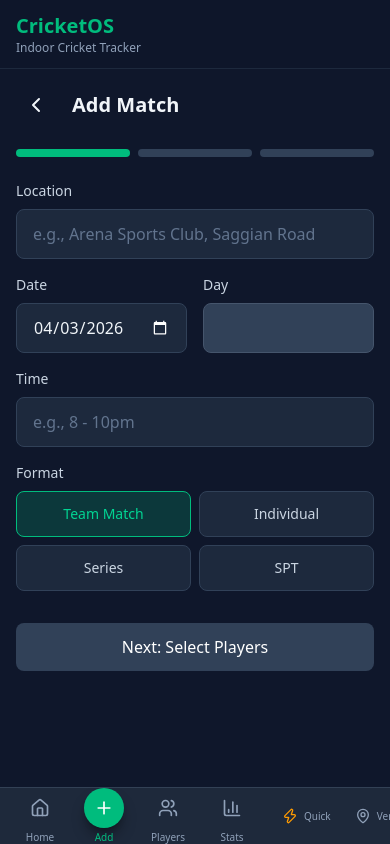
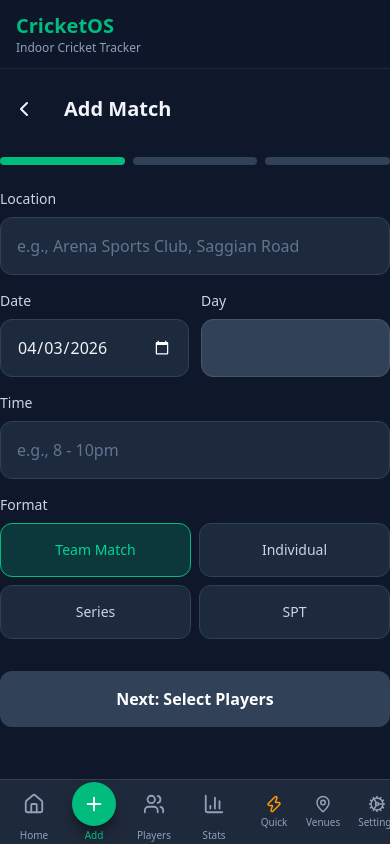
Before and after one commit to founder-kindigi/CricketOS, a React (Vite) app: page /add in a window 390 px wide. Built offline with nearby package versions, Linux system fonts and the light colour scheme.

Commit message:
Improve mobile-first UX: larger touch targets, disabled zoom, safe areas, momentum scroll

```diff
--- a/index.html
+++ b/index.html
@@ -4,11 +4,13 @@
     <meta charset="UTF-8" />
     <link rel="icon" href="/favicon.svg" type="image/svg+xml" />
     <link rel="apple-touch-icon" href="/pwa-192x192.svg" />
-    <meta name="viewport" content="width=device-width, initial-scale=1.0, viewport-fit=cover" />
+    <meta name="viewport" content="width=device-width, initial-scale=1, maximum-scale=1, user-scalable=no, viewport-fit=cover" />
     <meta name="theme-color" content="#1e293b" />
     <meta name="description" content="Track indoor cricket matches with your crew" />
     <meta name="apple-mobile-web-app-capable" content="yes" />
     <meta name="apple-mobile-web-app-status-bar-style" content="black-translucent" />
+    <meta name="mobile-web-app-capable" content="yes" />
+    <meta name="format-detection" content="telephone=no" />
     <title>CricketOS</title>
   </head>
   <body>
--- a/src/components/Layout.tsx
+++ b/src/components/Layout.tsx
@@ -24,7 +24,7 @@ export function Layout({ children }: LayoutProps) {
 
   if (!_hasHydrated) {
     return (
-      <div className="min-h-screen bg-slate-900 dark:bg-slate-900 light:bg-slate-50 flex items-center justify-center">
+      <div className="fixed inset-0 bg-slate-900 dark:bg-slate-900 light:bg-slate-50 flex items-center justify-center">
         <div className="text-center">
           <div className="w-16 h-16 border-4 border-emerald-500 border-t-transparent rounded-full animate-spin mx-auto mb-4"></div>
           <p className="text-slate-400 dark:text-slate-400 light:text-slate-500">Loading...</p>
@@ -34,8 +34,8 @@ export function Layout({ children }: LayoutProps) {
   }
 
   return (
-    <div className="min-h-screen bg-slate-900 dark:bg-slate-900 light:bg-slate-50 text-slate-100 dark:text-slate-100 light:text-slate-900 pb-20">
-      <header className="sticky top-0 z-40 bg-slate-900/95 dark:bg-slate-900/95 light:bg-white/95 backdrop-blur-lg border-b border-slate-800 dark:border-slate-800 light:border-slate-200">
+    <div className="fixed inset-0 bg-slate-900 dark:bg-slate-900 light:bg-slate-50 text-slate-100 dark:text-slate-100 light:text-slate-900 pb-20">
+      <header className="sticky top-0 z-40 bg-slate-900/95 dark:bg-slate-900/95 light:bg-white/95 backdrop-blur-lg border-b border-slate-800 dark:border-slate-800 light:border-slate-200 safe-top">
         <div className="px-4 py-3">
           <h1 className="text-xl font-bold text-emerald-500 dark:text-emerald-400 light:text-emerald-600">CricketOS</h1>
           <p className="text-xs text-slate-400 dark:text-slate-400 light:text-slate-500">
@@ -43,7 +43,7 @@ export function Layout({ children }: LayoutProps) {
           </p>
         </div>
       </header>
-      <main className="px-4 py-4">
+      <main className="h-[calc(100vh-110px)] h-[calc(100dvh-110px)] overflow-y-auto overscroll-contain px-4 py-4 safe-left safe-right">
         {children}
       </main>
       <Navbar />
--- a/src/components/Navbar.tsx
+++ b/src/components/Navbar.tsx
@@ -17,26 +17,26 @@ const secondaryNavItems = [
 export function Navbar() {
   return (
     <nav className="fixed bottom-0 left-0 right-0 z-50 bg-slate-900/95 dark:bg-slate-900/95 light:bg-white/95 backdrop-blur-lg border-t border-slate-800 dark:border-slate-800 light:border-slate-200 safe-area-pb">
-      <div className="flex items-center h-14 px-2">
+      <div className="flex items-center h-16 px-1">
         <div className="flex-1 flex justify-around">
           {navItems.map(({ to, icon: Icon, label, highlight }) => (
             <NavLink
               key={to}
               to={to}
               className={({ isActive }) =>
-                `flex flex-col items-center justify-center gap-0.5 px-3 py-1.5 rounded-xl transition-all ${
+                `flex flex-col items-center justify-center gap-0.5 px-2 py-1 rounded-xl transition-all touch-target ${
                   isActive
                     ? 'text-emerald-500 dark:text-emerald-400 light:text-emerald-600'
-                    : 'text-slate-400 dark:text-slate-400 light:text-slate-500 hover:text-slate-600 dark:hover:text-slate-200'
+                    : 'text-slate-400 dark:text-slate-400 light:text-slate-500 active:bg-slate-800/50 dark:active:bg-slate-800/50 light:active:bg-slate-100/50'
                 }`
               }
             >
-              <div className={`flex items-center justify-center w-10 h-10 rounded-full transition-all ${
+              <div className={`flex items-center justify-center w-11 h-11 rounded-full transition-all ${
                 highlight
                   ? 'bg-emerald-500 dark:bg-emerald-500 light:bg-emerald-500 text-white shadow-lg shadow-emerald-500/30'
                   : ''
               }`}>
-                <Icon size={20} />
+                <Icon size={22} />
               </div>
               <span className="text-[10px] font-medium">{label}</span>
             </NavLink>
@@ -45,20 +45,20 @@ export function Navbar() {
 
         <div className="w-px h-8 bg-slate-700 dark:bg-slate-700 light:bg-slate-200 mx-1"></div>
 
-        <div className="flex items-center gap-1">
+        <div className="flex items-center gap-0.5">
           {secondaryNavItems.map(({ to, icon: Icon, label, highlight }) => (
             <NavLink
               key={to}
               to={to}
               className={({ isActive }) =>
-                `flex items-center gap-1.5 px-2.5 py-2 rounded-lg transition-all ${
+                `flex flex-col items-center justify-center gap-0.5 px-2 py-1 rounded-lg transition-all touch-target ${
                   isActive
                     ? 'text-emerald-500 dark:text-emerald-400 light:text-emerald-600 bg-emerald-500/10 dark:bg-emerald-500/10 light:bg-emerald-50'
-                    : 'text-slate-400 dark:text-slate-400 light:text-slate-500 hover:bg-slate-800 dark:hover:bg-slate-800 light:hover:bg-slate-100'
+                    : 'text-slate-400 dark:text-slate-400 light:text-slate-500 active:bg-slate-800/50 dark:active:bg-slate-800/50 light:active:bg-slate-100/50'
                 }`
               }
             >
-              <Icon size={16} className={highlight ? 'text-amber-500 dark:text-amber-400 light:text-amber-500' : ''} />
+              <Icon size={18} className={highlight ? 'text-amber-500 dark:text-amber-400 light:text-amber-500' : ''} />
               <span className="text-[10px] font-medium">{label}</span>
             </NavLink>
           ))}
--- a/src/index.css
+++ b/src/index.css
@@ -1,19 +1,42 @@
 @import "tailwindcss";
 
 :root {
-  font-family: system-ui, -apple-system, sans-serif;
+  font-family: system-ui, -apple-system, BlinkMacSystemFont, 'Segoe UI', sans-serif;
   -webkit-font-smoothing: antialiased;
+  -moz-osx-font-smoothing: grayscale;
+  -webkit-text-size-adjust: 100%;
   color-scheme: dark light;
+  text-size-adjust: 100%;
+}
+
+html {
+  scroll-behavior: smooth;
+  -webkit-overflow-scrolling: touch;
 }
 
 body {
   margin: 0;
   min-height: 100vh;
+  min-height: 100dvh;
   transition: background-color 0.3s ease, color 0.3s ease;
+  overscroll-behavior: none;
+  touch-action: pan-y;
+  user-select: none;
+  -webkit-user-select: none;
 }
 
 #root {
   min-height: 100vh;
+  min-height: 100dvh;
+}
+
+input, textarea, select, button {
+  touch-action: manipulation;
+  -webkit-tap-highlight-color: transparent;
+}
+
+input, textarea, select {
+  font-size: 16px !important;
 }
 
 :root.dark {
@@ -392,3 +415,44 @@ textarea:focus-visible {
 :root.light .bg-gradient-to-br\/20 {
   background-image: linear-gradient(to bottom right, var(--tw-gradient-from), var(--tw-gradient-to)) !important;
 }
+
+@layer utilities {
+  .touch-target {
+    min-height: 44px;
+    min-width: 44px;
+  }
+
+  .tap-highlight-none {
+    -webkit-tap-highlight-color: transparent;
+  }
+
+  .scrollbar-hide {
+    -ms-overflow-style: none;
+    scrollbar-width: none;
+  }
+
+  .scrollbar-hide::-webkit-scrollbar {
+    display: none;
+  }
+
+  .no-scrollbar {
+    -ms-overflow-style: none;
+    scrollbar-width: none;
+  }
+
+  .no-scrollbar::-webkit-scrollbar {
+    display: none;
+  }
+
+  .safe-top {
+    padding-top: env(safe-area-inset-top, 0);
+  }
+
+  .safe-left {
+    padding-left: env(safe-area-inset-left, 0);
+  }
+
+  .safe-right {
+    padding-right: env(safe-area-inset-right, 0);
+  }
+}
--- a/src/pages/AddMatch.tsx
+++ b/src/pages/AddMatch.tsx
@@ -114,11 +114,11 @@ export function AddMatch() {
           value={location}
           onChange={(e) => setLocation(e.target.value)}
           placeholder="e.g., Arena Sports Club, Saggian Road"
-          className="w-full bg-slate-800 border border-slate-700 rounded-lg px-4 py-3 text-slate-100 placeholder-slate-500 focus:outline-none focus:border-emerald-500"
+          className="w-full bg-slate-800 border border-slate-700 rounded-xl px-4 py-4 text-slate-100 placeholder-slate-500 focus:outline-none focus:border-emerald-500 touch-target"
         />
       </div>
 
-      <div className="grid grid-cols-2 gap-4">
+      <div className="grid grid-cols-2 gap-3">
         <div>
           <label className="block text-sm font-medium text-slate-300 mb-2">
             Date
@@ -127,7 +127,7 @@ export function AddMatch() {
             type="date"
             value={date}
             onChange={(e) => updateDay(e.target.value)}
-            className="w-full bg-slate-800 border border-slate-700 rounded-lg px-4 py-3 text-slate-100 focus:outline-none focus:border-emerald-500"
+            className="w-full bg-slate-800 border border-slate-700 rounded-xl px-4 py-4 text-slate-100 focus:outline-none focus:border-emerald-500 touch-target"
           />
         </div>
         <div>
@@ -138,7 +138,7 @@ export function AddMatch() {
             type="text"
             value={day}
             readOnly
-            className="w-full bg-slate-700 border border-slate-600 rounded-lg px-4 py-3 text-slate-300"
+            className="w-full bg-slate-700 border border-slate-600 rounded-xl px-4 py-4 text-slate-300 touch-target"
           />
         </div>
       </div>
@@ -152,7 +152,7 @@ export function AddMatch() {
           value={time}
           onChange={(e) => setTime(e.target.value)}
           placeholder="e.g., 8 - 10pm"
-          className="w-full bg-slate-800 border border-slate-700 rounded-lg px-4 py-3 text-slate-100 placeholder-slate-500 focus:outline-none focus:border-emerald-500"
+          className="w-full bg-slate-800 border border-slate-700 rounded-xl px-4 py-4 text-slate-100 placeholder-slate-500 focus:outline-none focus:border-emerald-500 touch-target"
         />
       </div>
 
@@ -165,7 +165,7 @@ export function AddMatch() {
             <button
               key={f}
               onClick={() => setFormat(f)}
-              className={`px-4 py-3 rounded-lg border text-sm font-medium transition-colors ${
+              className={`px-4 py-4 rounded-xl border text-sm font-medium transition-colors touch-target ${
                 format === f
                   ? 'bg-emerald-500/20 border-emerald-500 text-emerald-400'
                   : 'bg-slate-800 border-slate-700 text-slate-300 hover:border-slate-600'
@@ -183,7 +183,7 @@ export function AddMatch() {
       <button
         onClick={() => setStep(2)}
         disabled={!location || !date || !time}
-        className="w-full bg-emerald-500 hover:bg-emerald-600 disabled:bg-slate-700 disabled:cursor-not-allowed text-white font-medium py-3 rounded-lg transition-colors mt-4"
+        className="w-full bg-emerald-500 hover:bg-emerald-600 disabled:bg-slate-700 disabled:cursor-not-allowed text-white font-semibold py-4 rounded-xl transition-colors mt-4 touch-target text-base"
       >
         Next: Select Players
       </button>
@@ -248,19 +248,19 @@ export function AddMatch() {
           </div>
         </div>
 
-        <div className="max-h-64 overflow-y-auto space-y-2">
+        <div className="max-h-[40vh] overflow-y-auto space-y-2 no-scrollbar">
           {availablePlayers.map((player) => {
             return (
               <div key={player.id} className="flex items-center gap-2">
                 <button
                   onClick={() => addToTeam('A', player.id)}
-                  className="flex-1 bg-slate-800 hover:bg-emerald-500/20 border border-slate-700 hover:border-emerald-500 text-slate-300 hover:text-emerald-400 py-2 px-3 rounded-lg text-sm text-left transition-colors"
+                  className="flex-1 bg-slate-800 hover:bg-emerald-500/20 border border-slate-700 hover:border-emerald-500 text-slate-300 hover:text-emerald-400 py-3 px-4 rounded-xl text-sm text-left transition-colors touch-target"
                 >
                   {player.name}
                 </button>
                 <button
                   onClick={() => addToTeam('B', player.id)}
-                  className="flex-1 bg-slate-800 hover:bg-blue-500/20 border border-slate-700 hover:border-blue-500 text-slate-300 hover:text-blue-400 py-2 px-3 rounded-lg text-sm text-left transition-colors"
+                  className="flex-1 bg-slate-800 hover:bg-blue-500/20 border border-slate-700 hover:border-blue-500 text-slate-300 hover:text-blue-400 py-3 px-4 rounded-xl text-sm text-left transition-colors touch-target"
                 >
                   {player.name}
                 </button>
@@ -279,14 +279,14 @@ export function AddMatch() {
       <div className="flex gap-3 mt-6">
         <button
           onClick={() => setStep(1)}
-          className="flex-1 bg-slate-700 hover:bg-slate-600 text-white font-medium py-3 rounded-lg transition-colors"
+          className="flex-1 bg-slate-700 hover:bg-slate-600 text-white font-semibold py-4 rounded-xl transition-colors touch-target"
         >
           Back
         </button>
         <button
           onClick={() => setStep(3)}
           disabled={teamA.players.length === 0 || teamB.players.length === 0}
-          className="flex-1 bg-emerald-500 hover:bg-emerald-600 disabled:bg-slate-700 disabled:cursor-not-allowed text-white font-medium py-3 rounded-lg transition-colors"
+          className="flex-1 bg-emerald-500 hover:bg-emerald-600 disabled:bg-slate-700 disabled:cursor-not-allowed text-white font-semibold py-4 rounded-xl transition-colors touch-target"
         >
           Next: Result
         </button>
@@ -390,21 +390,21 @@ export function AddMatch() {
           onChange={(e) => setSummary(e.target.value)}
           placeholder="Match highlights, notable performances..."
           rows={3}
-          className="w-full bg-slate-800 border border-slate-700 rounded-lg px-4 py-3 text-slate-100 placeholder-slate-500 focus:outline-none focus:border-emerald-500 resize-none"
+          className="w-full bg-slate-800 border border-slate-700 rounded-xl px-4 py-4 text-slate-100 placeholder-slate-500 focus:outline-none focus:border-emerald-500 resize-none touch-target"
         />
       </div>
 
       <div className="flex gap-3 mt-6">
         <button
           onClick={() => setStep(2)}
-          className="flex-1 bg-slate-700 hover:bg-slate-600 text-white font-medium py-3 rounded-lg transition-colors"
+          className="flex-1 bg-slate-700 hover:bg-slate-600 text-white font-semibold py-4 rounded-xl transition-colors touch-target"
         >
           Back
         </button>
         <button
           onClick={handleSubmit}
           disabled={!teamA.captain || !teamB.captain}
-          className="flex-1 bg-emerald-500 hover:bg-emerald-600 disabled:bg-slate-700 disabled:cursor-not-allowed text-white font-medium py-3 rounded-lg transition-colors"
+          className="flex-1 bg-emerald-500 hover:bg-emerald-600 disabled:bg-slate-700 disabled:cursor-not-allowed text-white font-semibold py-4 rounded-xl transition-colors touch-target"
         >
           {isEditMode ? 'Update Match' : 'Save Match'}
         </button>
@@ -417,7 +417,7 @@ export function AddMatch() {
       <div className="flex items-center gap-4 mb-6">
         <button
           onClick={() => navigate(-1)}
-          className="p-2 hover:bg-slate-800 rounded-lg transition-colors"
+          className="p-3 hover:bg-slate-800 rounded-xl transition-colors touch-target"
         >
           <ChevronLeft size={24} />
         </button>
--- a/src/pages/Home.tsx
+++ b/src/pages/Home.tsx
@@ -38,13 +38,13 @@ export function Home() {
       </div>
 
       <div className="relative">
-        <Search size={18} className="absolute left-4 top-1/2 -translate-y-1/2 text-slate-400 dark:text-slate-400 light:text-slate-500" />
+        <Search size={18} className="absolute left-4 top-1/2 -translate-y-1/2 text-slate-400 dark:text-slate-400 light:text-slate-500 pointer-events-none" />
         <input
           type="text"
           value={searchQuery}
           onChange={(e) => setSearchQuery(e.target.value)}
           placeholder="Search matches, players, venues..."
-          className="w-full bg-slate-800/80 dark:bg-slate-800/80 light:bg-white border border-slate-700/50 dark:border-slate-700/50 light:border-slate-200/50 rounded-2xl pl-11 pr-4 py-3.5 text-slate-100 dark:text-slate-100 light:text-slate-900 placeholder-slate-500 dark:placeholder-slate-500 light:placeholder-slate-400 focus:outline-none focus:border-emerald-500 focus:bg-slate-800 dark:focus:bg-slate-800 light:focus:bg-white transition-all"
+          className="w-full bg-slate-800/80 dark:bg-slate-800/80 light:bg-white border border-slate-700/50 dark:border-slate-700/50 light:border-slate-200/50 rounded-2xl pl-11 pr-4 py-4 text-slate-100 dark:text-slate-100 light:text-slate-900 placeholder-slate-500 dark:placeholder-slate-500 light:placeholder-slate-400 focus:outline-none focus:border-emerald-500 focus:bg-slate-800 dark:focus:bg-slate-800 light:focus:bg-white transition-all touch-target"
         />
       </div>
 
```
